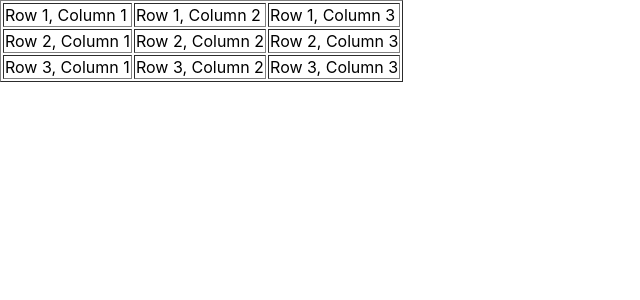
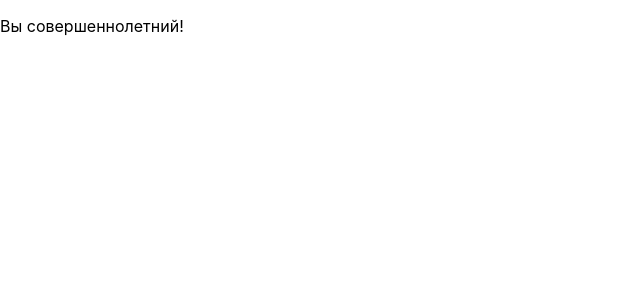
Before and after one commit to rayssssbush/react_labs, a React (Create React App) app in the folder my-app/: page / in a window 1280 px wide. Shown: the top 300 px of the page, without its empty margins (0-640 px from the left). Built offline with nearby package versions, Linux system fonts and the light colour scheme.

Commit message:
react_14

```diff
--- a/my-app/src/App.js
+++ b/my-app/src/App.js
@@ -1,23 +1,9 @@
 function App() {
+	const isAdult = true // true или false в зависимости от возраста пользователя
+
 	return (
 		<div>
-			<table border='1'>
-				<tr>
-					<td>Row 1, Column 1</td>
-					<td>Row 1, Column 2</td>
-					<td>Row 1, Column 3</td>
-				</tr>
-				<tr>
-					<td>Row 2, Column 1</td>
-					<td>Row 2, Column 2</td>
-					<td>Row 2, Column 3</td>
-				</tr>
-				<tr>
-					<td>Row 3, Column 1</td>
-					<td>Row 3, Column 2</td>
-					<td>Row 3, Column 3</td>
-				</tr>
-			</table>
+			{isAdult ? <p>Вы совершеннолетний!</p> : <p>Вы несовершеннолетний!</p>}
 		</div>
 	)
 }
```
